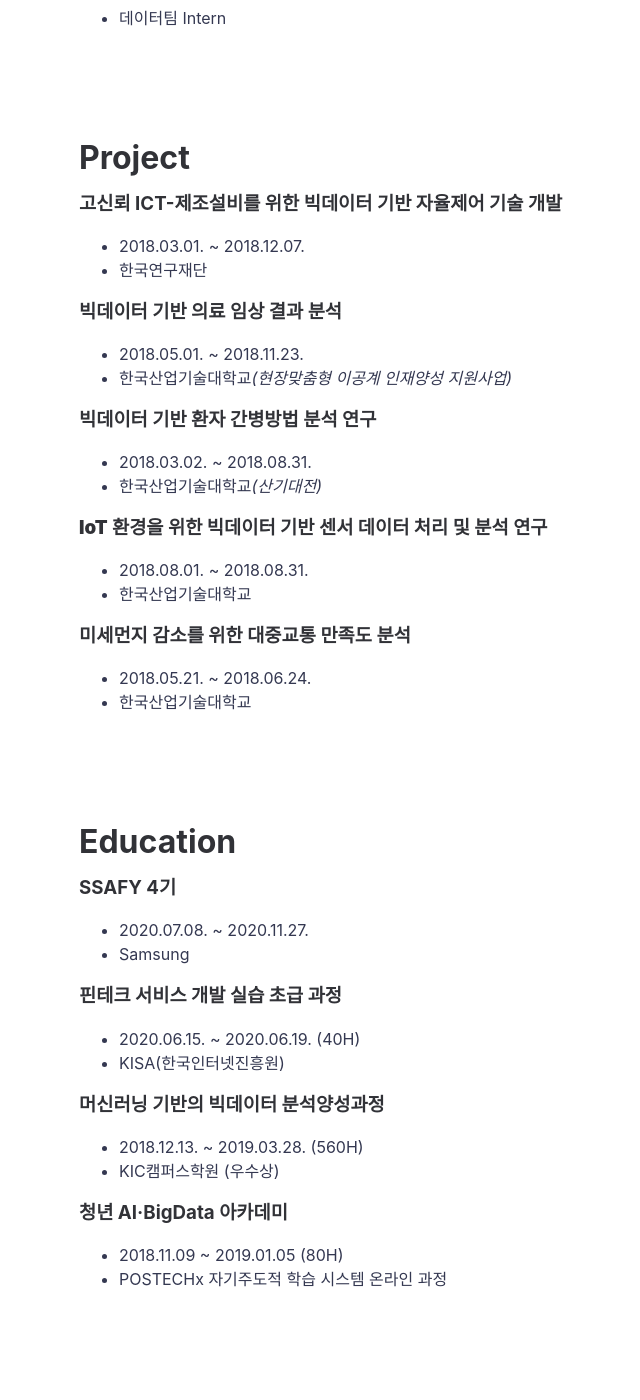
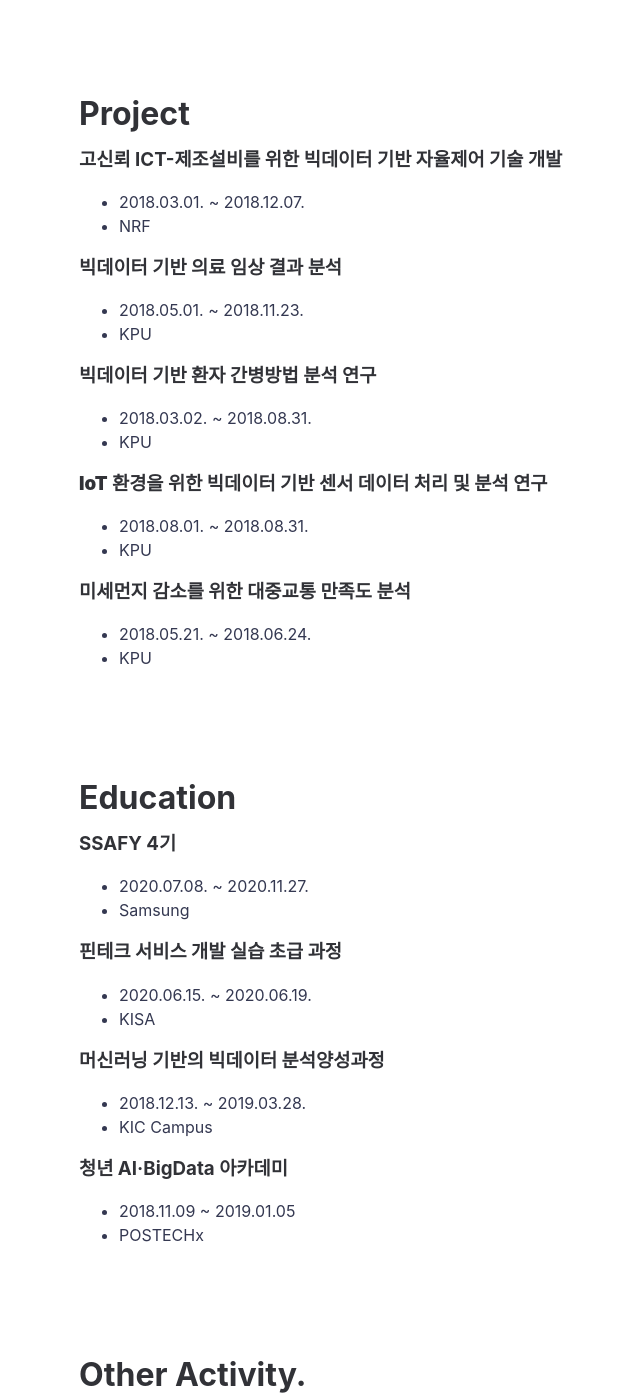
Before and after one commit to jihunparkme/jihunparkme.github.io, a Jekyll site: the page built from about.md, in a window 1280 px wide and 1400 px high, scrolled down 1182 px. Shown: the whole window, without its empty margins (141-781 px from the left). Built offline with Jekyll 4.4.1, drawn with Linux system fonts in a browser that asks for light colours; some of the changed text lies outside the part shown.

Commit message:
edit about

```diff
--- a/about.md
+++ b/about.md
@@ -21,7 +19,7 @@
 ## Mycelebs
 
 - 2019.03.29. ~ 2019.06.28.
-- 데이터팀 Intern
+- Data Team Intern
 
 <br/>
 
@@ -32,27 +30,27 @@
 ### 고신뢰 ICT-제조설비를 위한 빅데이터 기반 자율제어 기술 개발
 
 - 2018.03.01. ~ 2018.12.07.
-- 한국연구재단
+- NRF
 
 ### 빅데이터 기반 의료 임상 결과 분석
 
 - 2018.05.01. ~ 2018.11.23.
-- 한국산업기술대학교*(현장맞춤형 이공계 인재양성 지원사업)*
+- KPU
 
 ### 빅데이터 기반 환자 간병방법 분석 연구
 
 - 2018.03.02. ~ 2018.08.31.
-- 한국산업기술대학교*(산기대전)*
+- KPU
 
 ### **IoT** 환경을 위한 빅데이터 기반 센서 데이터 처리 및 분석 연구
 
 - 2018.08.01. ~ 2018.08.31.
-- 한국산업기술대학교
+- KPU
 
 ### 미세먼지 감소를 위한 대중교통 만족도 분석
 
 - 2018.05.21. ~ 2018.06.24.
-- 한국산업기술대학교
+- KPU
 
 <br/>
 
@@ -67,18 +65,18 @@
 
 ### 핀테크 서비스 개발 실습 초급 과정
 
-- 2020.06.15. ~ 2020.06.19. (40H)
-- KISA(한국인터넷진흥원)
+- 2020.06.15. ~ 2020.06.19.
+- KISA
 
 ### 머신러닝 기반의 빅데이터 분석양성과정
 
-- 2018.12.13. ~ 2019.03.28. (560H)
-- KIC캠퍼스학원 (우수상)
+- 2018.12.13. ~ 2019.03.28.
+- KIC Campus
 
 ### 청년 AI·BigData 아카데미
 
-- 2018.11.09 ~ 2019.01.05 (80H)
-- POSTECHx 자기주도적 학습 시스템 온라인 과정
+- 2018.11.09 ~ 2019.01.05
+- POSTECHx
 
 <br>
 
@@ -89,25 +87,25 @@
 ### 빅데이터 세미나 및 관련 연구
 
 - 2017.04.05. ~ 2018.12.07.
-- 한국산업기술대학교 ACLab
+- KPU ACLab
 
 ### PBL Study 동아리 그룹 활동
 
 - 2018.04.16. ~ 2018.06.21.
 - Subject : R 프로그래밍 기반 빅데이터 분석 기법 활용
-- 한국산업기술대학교
+- KPU
 
 ### 제자사랑 멘토링 프로그램
 
 - 2018.03.23. ~ 2018.05.25.
 - Subject : 비정형 데이터베이스 연구
-- 한국산업기술대학교
+- KPU
 
 ### 제자사랑 멘토링 프로그램
 
 - 2017.09.04. ~ 2017.11.24.
 - Subject : 빅데이터 시스템 분석 및 설계
-- 한국산업기술대학교
+- KPU
 
 <br/>
 
```
Also changed, not shown: other parts of about.md (+0 -2 lines).
